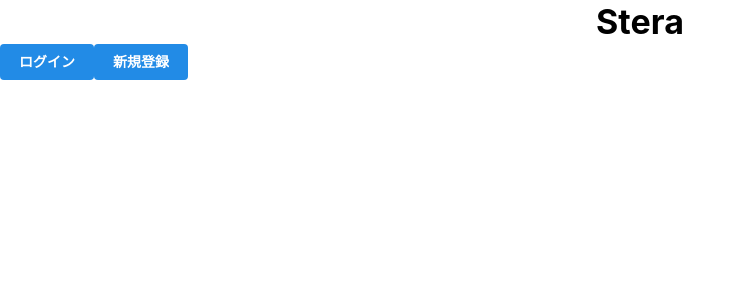
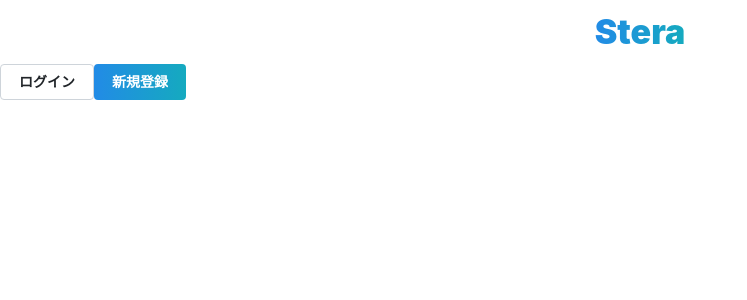
Before and after one commit to fossabot/stera-web, a Next.js app: page / in a window 1280 px wide. Shown: the top 300 px of the page, without its empty margins (0-747 px from the left). Built offline with nearby package versions, Linux system fonts and the light colour scheme.

Commit message:
fix conflicts between Mantine and Tailwindcss

```diff
--- a/app/auth/SignupPassword.tsx
+++ b/app/auth/SignupPassword.tsx
@@ -10,17 +10,28 @@
 } from "@mantine/core";
 import { useState } from "react";
 
-export function SignupPassword({ title, placeholder, value, setValue }: { title: string, placeholder: string, value: string, setValue: any }) {
+export function SignupPassword({
+  title,
+  placeholder,
+  value,
+  setValue,
+}: {
+  title: string;
+  placeholder: string;
+  value: string;
+  setValue: any;
+}) {
   // パスワード処理
   // https://mantine.dev/core/password-input/#strength-meter-example
+  // TIPS: ハイフンは、最初が最後に指定しないと、範囲指定と認識されてしまう
   const requirements = [
     { re: /[0-9]/, label: "数字を含む" },
     { re: /[a-z]/, label: "小文字のアルファベットを含む" },
     { re: /[A-Z]/, label: "大文字のアルファベットを含む" },
-    { re: /[$&+,:;=?@#|'<>.^*()%!-_"]/, label: "記号を含む" },
+    { re: /[-$&+,:;=?@#|'<>.^*()%!_"]/, label: "記号を含む" },
   ];
   const [popoverOpened, setPopoverOpened] = useState(false);
-//   const [value, setValue] = useState("");
+  //   const [value, setValue] = useState("");
   function PasswordRequirement({
     meets,
     label,
@@ -82,10 +93,7 @@
       </Popover.Target>
       <Popover.Dropdown>
         <Progress color={color} value={strength} size={5} mb="xs" />
-        <PasswordRequirement
-          label="6文字以上"
-          meets={value.length > 5}
-        />
+        <PasswordRequirement label="6文字以上" meets={value.length > 5} />
         {checks}
       </Popover.Dropdown>
     </Popover>
--- a/app/layout.tsx
+++ b/app/layout.tsx
@@ -1,4 +1,5 @@
 import type { Metadata } from "next";
+import "./mantineGlobals.css"
 import "./globals.css";
 import '@mantine/core/styles.css';
 import { ColorSchemeScript, MantineProvider } from '@mantine/core';
--- /dev/null
+++ b/app/mantineGlobals.css
@@ -0,0 +1,425 @@
+/*
+Special Thanks!!!!!
+https://zenn.dev/cti1650/articles/c90439cc01d139
+*/
+
+/*
+This css file is used for resolving conflicts between Mantine and Tailwindcss
+*/
+
+@layer mantineBase {
+    /*
+    1. Prevent padding and border from affecting element width. (https://github.com/mozdevs/cssremedy/issues/4)
+    2. Allow adding a border to an element by just adding a border-width. (https://github.com/tailwindcss/tailwindcss/pull/116)
+    */
+
+    *,
+    ::before,
+    ::after {
+      box-sizing: border-box; /* 1 */
+      border-width: 0; /* 2 */
+      border-style: solid; /* 2 */
+      border-color: theme('borderColor.DEFAULT', currentColor); /* 2 */
+    }
+
+    ::before,
+    ::after {
+      --tw-content: '';
+    }
+
+    /*
+    1. Use a consistent sensible line-height in all browsers.
+    2. Prevent adjustments of font size after orientation changes in iOS.
+    3. Use a more readable tab size.
+    4. Use the user's configured `sans` font-family by default.
+    */
+
+    html {
+      line-height: 1.5; /* 1 */
+      -webkit-text-size-adjust: 100%; /* 2 */
+      -moz-tab-size: 4; /* 3 */
+      tab-size: 4; /* 3 */
+      font-family: theme(
+        'fontFamily.sans',
+        ui-sans-serif,
+        system-ui,
+        -apple-system,
+        BlinkMacSystemFont,
+        'Segoe UI',
+        Roboto,
+        'Helvetica Neue',
+        Arial,
+        'Noto Sans',
+        sans-serif,
+        'Apple Color Emoji',
+        'Segoe UI Emoji',
+        'Segoe UI Symbol',
+        'Noto Color Emoji'
+      ); /* 4 */
+    }
+
+    /*
+    1. Remove the margin in all browsers.
+    2. Inherit line-height from `html` so users can set them as a class directly on the `html` element.
+    */
+
+    body {
+      margin: 0; /* 1 */
+      line-height: inherit; /* 2 */
+    }
+
+    /*
+    1. Add the correct height in Firefox.
+    2. Correct the inheritance of border color in Firefox. (https://bugzilla.mozilla.org/show_bug.cgi?id=190655)
+    3. Ensure horizontal rules are visible by default.
+    */
+
+    hr {
+      height: 0; /* 1 */
+      color: inherit; /* 2 */
+      border-top-width: 1px; /* 3 */
+    }
+
+    /*
+    Add the correct text decoration in Chrome, Edge, and Safari.
+    */
+
+    abbr:where([title]) {
+      text-decoration: underline dotted;
+    }
+
+    /*
+    Remove the default font size and weight for headings.
+    */
+
+    h1,
+    h2,
+    h3,
+    h4,
+    h5,
+    h6 {
+      font-size: inherit;
+      font-weight: inherit;
+    }
+
+    /*
+    Reset links to optimize for opt-in styling instead of opt-out.
+    */
+
+    a {
+      color: inherit;
+      text-decoration: inherit;
+    }
+
+    /*
+    Add the correct font weight in Edge and Safari.
+    */
+
+    b,
+    strong {
+      font-weight: bolder;
+    }
+
+    /*
+    1. Use the user's configured `mono` font family by default.
+    2. Correct the odd `em` font sizing in all browsers.
+    */
+
+    code,
+    kbd,
+    samp,
+    pre {
+      font-family: theme(
+        'fontFamily.mono',
+        ui-monospace,
+        SFMono-Regular,
+        Menlo,
+        Monaco,
+        Consolas,
+        'Liberation Mono',
+        'Courier New',
+        monospace
+      ); /* 1 */
+      font-size: 1em; /* 2 */
+    }
+
+    /*
+    Add the correct font size in all browsers.
+    */
+
+    small {
+      font-size: 80%;
+    }
+
+    /*
+    Prevent `sub` and `sup` elements from affecting the line height in all browsers.
+    */
+
+    sub,
+    sup {
+      font-size: 75%;
+      line-height: 0;
+      position: relative;
+      vertical-align: baseline;
+    }
+
+    sub {
+      bottom: -0.25em;
+    }
+
+    sup {
+      top: -0.5em;
+    }
+
+    /*
+    1. Remove text indentation from table contents in Chrome and Safari. (https://bugs.chromium.org/p/chromium/issues/detail?id=999088, https://bugs.webkit.org/show_bug.cgi?id=201297)
+    2. Correct table border color inheritance in all Chrome and Safari. (https://bugs.chromium.org/p/chromium/issues/detail?id=935729, https://bugs.webkit.org/show_bug.cgi?id=195016)
+    3. Remove gaps between table borders by default.
+    */
+
+    table {
+      text-indent: 0; /* 1 */
+      border-color: inherit; /* 2 */
+      border-collapse: collapse; /* 3 */
+    }
+
+    /*
+    1. Change the font styles in all browsers.
+    2. Remove the margin in Firefox and Safari.
+    3. Remove default padding in all browsers.
+    */
+
+    button,
+    input,
+    optgroup,
+    select,
+    textarea {
+      font-family: inherit; /* 1 */
+      font-size: 100%; /* 1 */
+      line-height: inherit; /* 1 */
+      color: inherit; /* 1 */
+      margin: 0; /* 2 */
+      padding: 0; /* 3 */
+    }
+
+    /*
+    Remove the inheritance of text transform in Edge and Firefox.
+    */
+
+    button,
+    select {
+      text-transform: none;
+    }
+
+    /*
+    1. Correct the inability to style clickable types in iOS and Safari.
+    2. Remove default button styles.
+    */
+
+    /*
+    Default button styles
+
+    button,
+    [type='button'],
+    [type='reset'],
+    [type='submit'] {
+      -webkit-appearance: button;
+      background-color: transparent;
+      background-image: none;
+    } */
+
+    /*
+    Mantine button styles
+    */
+
+    button {
+      appearance: button; /* 1 */
+      background-color: transparent; /*  2 */
+      background-image: none; /*  2 */
+    }
+
+    input[type='button'],
+    input[type='reset'],
+    input[type='submit'] {
+      appearance: button; /* 1 */
+      background-color: transparent; /*  2 */
+      background-image: none; /*  2 */
+    }
+
+    /*
+    Use the modern Firefox focus style for all focusable elements.
+    */
+
+    :-moz-focusring {
+      outline: auto;
+    }
+
+    /*
+    Remove the additional `:invalid` styles in Firefox. (https://github.com/mozilla/gecko-dev/blob/2f9eacd9d3d995c937b4251a5557d95d494c9be1/layout/style/res/forms.css#L728-L737)
+    */
+
+    :-moz-ui-invalid {
+      box-shadow: none;
+    }
+
+    /*
+    Add the correct vertical alignment in Chrome and Firefox.
+    */
+
+    progress {
+      vertical-align: baseline;
+    }
+
+    /*
+    Correct the cursor style of increment and decrement buttons in Safari.
+    */
+
+    ::-webkit-inner-spin-button,
+    ::-webkit-outer-spin-button {
+      height: auto;
+    }
+
+    /*
+    1. Correct the odd appearance in Chrome and Safari.
+    2. Correct the outline style in Safari.
+    */
+
+    [type='search'] {
+      appearance: textfield; /* 1 */
+      outline-offset: -2px; /* 2 */
+    }
+
+    /*
+    Remove the inner padding in Chrome and Safari on macOS.
+    */
+
+    ::-webkit-search-decoration {
+      -webkit-appearance: none;
+    }
+
+    /*
+    1. Correct the inability to style clickable types in iOS and Safari.
+    2. Change font properties to `inherit` in Safari.
+    */
+
+    ::-webkit-file-upload-button {
+      -webkit-appearance: button; /* 1 */
+      font: inherit; /* 2 */
+    }
+
+    /*
+    Add the correct display in Chrome and Safari.
+    */
+
+    summary {
+      display: list-item;
+    }
+
+    /*
+    Removes the default spacing and border for appropriate elements.
+    */
+
+    blockquote,
+    dl,
+    dd,
+    h1,
+    h2,
+    h3,
+    h4,
+    h5,
+    h6,
+    hr,
+    figure,
+    p,
+    pre {
+      margin: 0;
+    }
+
+    fieldset {
+      margin: 0;
+      padding: 0;
+    }
+
+    legend {
+      padding: 0;
+    }
+
+    ol,
+    ul,
+    menu {
+      list-style: none;
+      margin: 0;
+      padding: 0;
+    }
+
+    /*
+    Prevent resizing textareas horizontally by default.
+    */
+
+    textarea {
+      resize: vertical;
+    }
+
+    /*
+    1. Reset the default placeholder opacity in Firefox. (https://github.com/tailwindlabs/tailwindcss/issues/3300)
+    2. Set the default placeholder color to the user's configured gray 400 color.
+    */
+
+    input::placeholder,
+    textarea::placeholder {
+      opacity: 1; /* 1 */
+      color: theme('colors.gray.400', #9ca3af); /* 2 */
+    }
+
+    /*
+    Set the default cursor for buttons.
+    */
+
+    button,
+    [role='button'] {
+      cursor: pointer;
+    }
+
+    /*
+    Make sure disabled buttons don't get the pointer cursor.
+    */
+    :disabled {
+      cursor: default;
+    }
+
+    /*
+    1. Make replaced elements `display: block` by default. (https://github.com/mozdevs/cssremedy/issues/14)
+    2. Add `vertical-align: middle` to align replaced elements more sensibly by default. (https://github.com/jensimmons/cssremedy/issues/14#issuecomment-634934210)
+      This can trigger a poorly considered lint error in some tools but is included by design.
+    */
+
+    img,
+    svg,
+    video,
+    canvas,
+    audio,
+    iframe,
+    embed,
+    object {
+      display: block; /* 1 */
+      vertical-align: middle; /* 2 */ /* Stera dev's research: Seems this doesn't work */
+    }
+
+    /*
+    Constrain images and videos to the parent width and preserve their intrinsic aspect ratio. (https://github.com/mozdevs/cssremedy/issues/14)
+    */
+
+    img,
+    video {
+      max-width: 100%;
+      height: auto;
+    }
+
+    /*
+    Ensure the default browser behavior of the `hidden` attribute.
+    */
+
+    [hidden] {
+      display: none;
+    }
+  }
--- a/app/page.tsx
+++ b/app/page.tsx
@@ -1,22 +1,39 @@
 "use client";
 
 import Image from "next/image";
-import NextLink from "next/link";
-import { Button, Title } from "@mantine/core";
+import Link from "next/link";
+import { Button, Title, Text, Center } from "@mantine/core";
 
 export default function Home() {
   return (
     <>
-      <Title order={1} className="text-center">
-        Stera
-      </Title>
+      <Center>
+        <Title order={1}>
+          <Text
+            inherit
+            fw={900}
+            variant="gradient"
+            gradient={{ from: "blue", to: "cyan", deg: 90 }}
+            py={10}
+          >
+            Stera
+          </Text>
+        </Title>
+      </Center>
       <Button.Group>
-        <NextLink href="/login" passHref>
-          <Button>ログイン</Button>
-        </NextLink>
-        <NextLink href="/signup" passHref>
-          <Button>新規登録</Button>
-        </NextLink>
+        <Link href="/login">
+          <Button component="a" variant="default">
+            ログイン
+          </Button>
+        </Link>
+        <Link href="/signup">
+          <Button
+            variant="gradient"
+            gradient={{ from: "blue", to: "cyan", deg: 90 }}
+          >
+            新規登録
+          </Button>
+        </Link>
       </Button.Group>
     </>
   );
--- a/tailwind.config.ts
+++ b/tailwind.config.ts
@@ -15,6 +15,10 @@
       },
     },
   },
+  corePlugins: {
+    preflight: false
+  },
+  important: "#__next",
   plugins: [],
 };
 export default config;
```
